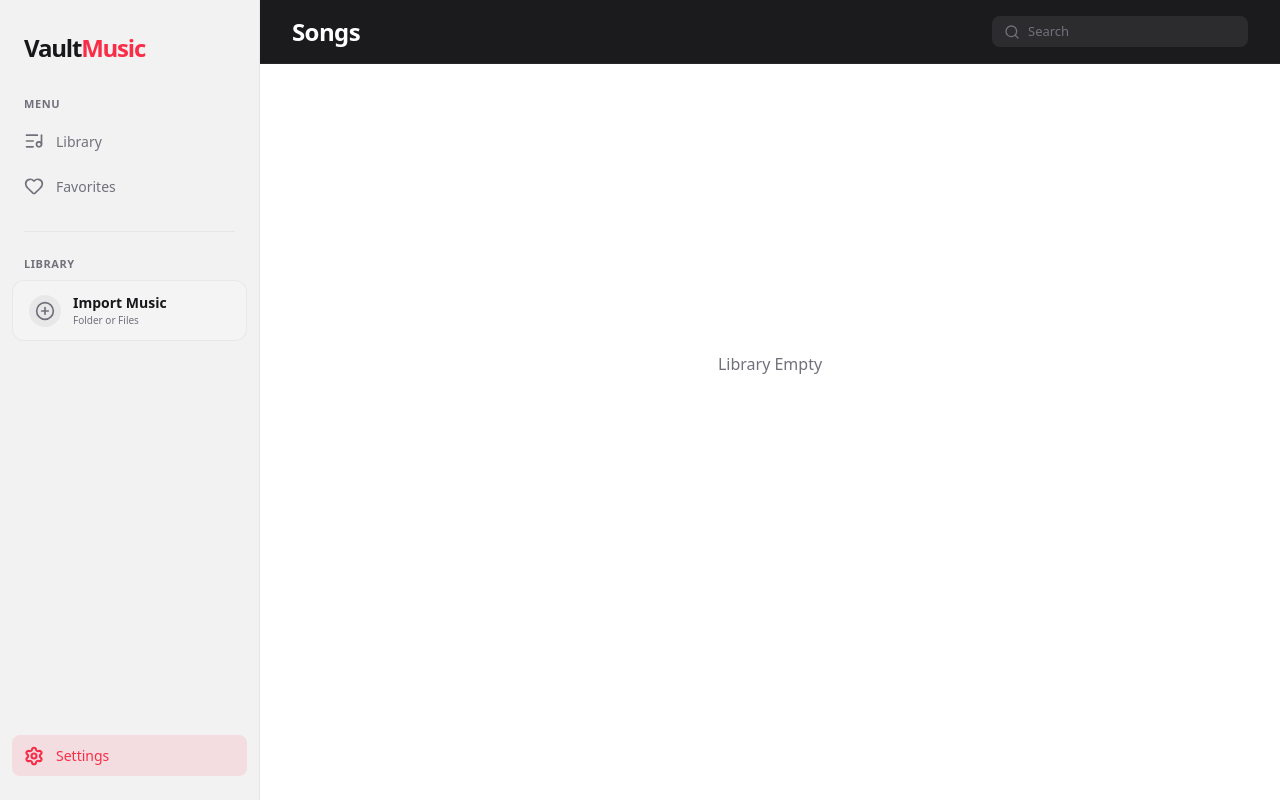
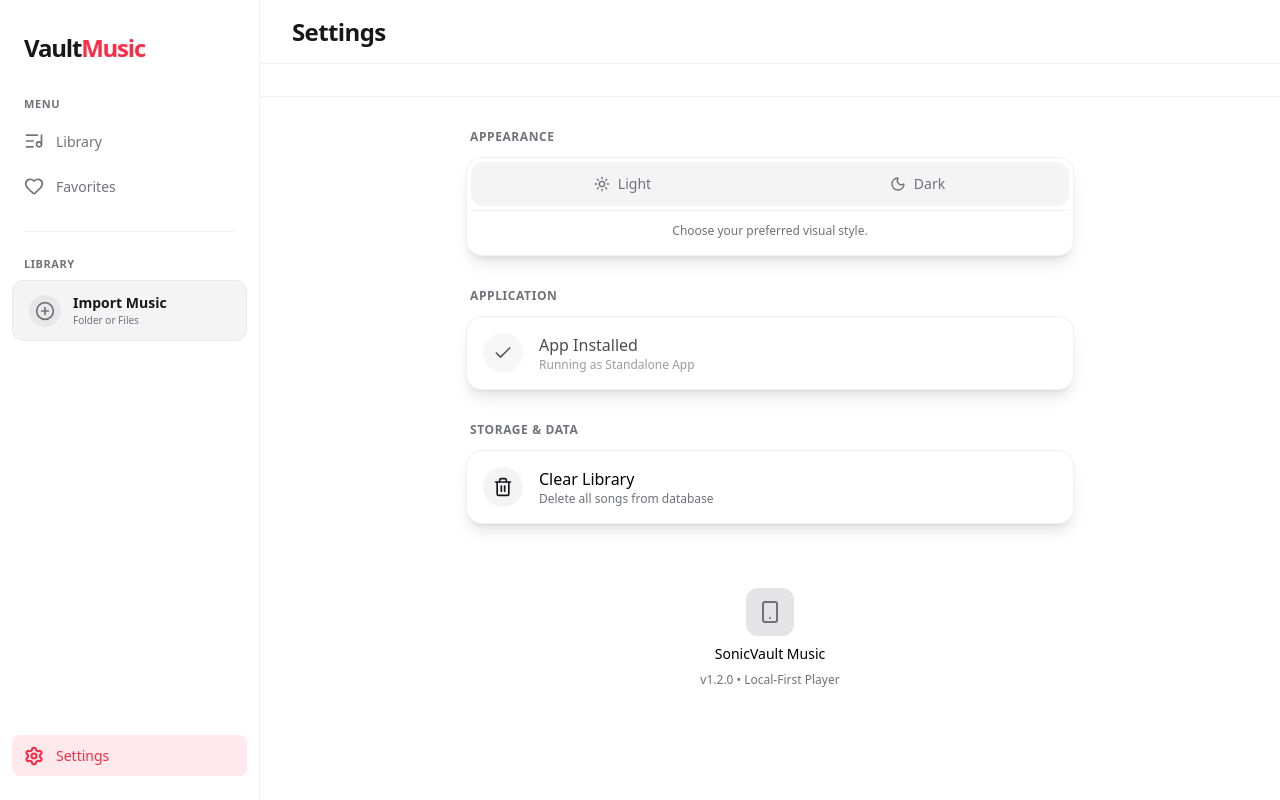
Before and after one commit to heolazz/vault, a React (Vite) app: page / in a window 1280 px wide. Both pictures are taken after a click on the button "Settings". Built offline with nearby package versions, Linux system fonts and the light colour scheme.

Commit message:
feat(settings): overhaul Settings UI with segmented theme control and improved layout

```diff
--- a/App.tsx
+++ b/App.tsx
@@ -4,10 +4,20 @@ import TrackList from './components/TrackList';
 import Player from './components/Player';
 import MobileNav from './components/MobileNav';
 import { Search } from 'lucide-react';
+import Settings from './components/Settings';
 import { useAppStore } from './store/useAppStore';
 
 const App: React.FC = () => {
-  const { loadLibrary, setSearchQuery, searchQuery, togglePlay, nextTrack, prevTrack } = useAppStore();
+  const { loadLibrary, setSearchQuery, searchQuery, togglePlay, nextTrack, prevTrack, activeView, theme } = useAppStore();
+
+  // Apply Theme Class
+  useEffect(() => {
+    if (theme === 'dark') {
+      document.documentElement.classList.add('dark');
+    } else {
+      document.documentElement.classList.remove('dark');
+    }
+  }, [theme]);
 
   useEffect(() => { loadLibrary(); }, [loadLibrary]);
 
@@ -23,29 +33,33 @@ const App: React.FC = () => {
   }, [togglePlay, nextTrack, prevTrack]);
 
   return (
-    <div className="h-screen w-screen flex flex-col md:flex-row bg-black text-zinc-200 overflow-hidden font-sans select-none">
+    <div className="h-screen w-screen flex flex-col md:flex-row bg-white dark:bg-black text-zinc-900 dark:text-zinc-200 overflow-hidden font-sans select-none transition-colors duration-300">
 
       {/* Sidebar (Desktop) */}
       <div className="hidden md:flex h-full shrink-0"><Sidebar /></div>
 
       {/* Main Content */}
       {/* PERUBAHAN: Hapus class 'pb-24' disini agar full height */}
-      <div className="flex-1 flex flex-col min-w-0 bg-[#1c1c1e] relative">
+      <div className="flex-1 flex flex-col min-w-0 bg-white dark:bg-[#1c1c1e] relative transition-colors duration-300">
 
         {/* Header */}
-        <div className="h-20 md:h-16 flex items-end md:items-center px-6 md:px-8 shrink-0 bg-[#1c1c1e]/80 backdrop-blur-md z-20 sticky top-0 border-b border-white/5 justify-between pb-3 md:pb-0">
-            <h2 className="text-2xl font-bold text-white tracking-tight">Songs</h2>
+        <div className="h-20 md:h-16 flex items-end md:items-center px-6 md:px-8 shrink-0 bg-white/80 dark:bg-[#1c1c1e]/80 backdrop-blur-md z-20 sticky top-0 border-b border-black/5 dark:border-white/5 justify-between pb-3 md:pb-0 transition-colors duration-300">
+          <h2 className="text-2xl font-bold text-zinc-900 dark:text-white tracking-tight">
+            {activeView === 'settings' ? 'Settings' : (activeView === 'favorites' ? 'Favorites' : 'Songs')}
+          </h2>
 
+          {activeView !== 'settings' && (
             <div className="relative w-full md:w-64 group ml-4">
-              <Search className="absolute left-3 top-1/2 -translate-y-1/2 w-4 h-4 text-zinc-500" />
+              <Search className="absolute left-3 top-1/2 -translate-y-1/2 w-4 h-4 text-zinc-400 dark:text-zinc-500" />
               <input
                 type="text" placeholder="Search" value={searchQuery} onChange={(e) => setSearchQuery(e.target.value)}
-                className="w-full bg-[#2c2c2e] hover:bg-[#3a3a3c] focus:bg-[#3a3a3c] text-[13px] text-white rounded-lg pl-9 pr-4 py-1.5 focus:outline-none transition-all placeholder-zinc-500"
+                className="w-full bg-zinc-100 dark:bg-[#2c2c2e] hover:bg-zinc-200 dark:hover:bg-[#3a3a3c] focus:bg-zinc-200 dark:focus:bg-[#3a3a3c] text-[13px] text-zinc-900 dark:text-white rounded-lg pl-9 pr-4 py-1.5 focus:outline-none transition-all placeholder-zinc-500 dark:placeholder-zinc-500"
               />
             </div>
+          )}
         </div>
 
-        <TrackList />
+        {activeView === 'settings' ? <Settings /> : <TrackList />}
       </div>
 
       <MobileNav />
--- a/components/Settings.tsx
+++ b/components/Settings.tsx
@@ -9,7 +9,7 @@ const Settings: React.FC = () => {
 
     // Helper Styles
     const isDark = theme === 'dark';
-  const bgColor = isDark ? 'bg-[#1c1c1e]' : 'bg-[#f5f5f7]';
+    const bgColor = isDark ? 'bg-[#1c1c1e]' : 'bg-white';
     const cardColor = isDark ? 'bg-[#2c2c2e]' : 'bg-white';
     const textColor = isDark ? 'text-white' : 'text-black';
     const subTextColor = isDark ? 'text-zinc-400' : 'text-zinc-500';
@@ -24,32 +24,32 @@ const Settings: React.FC = () => {
 
             {/* Header */}
             <div className={`h-16 flex items-center px-6 md:px-8 border-b ${borderColor} sticky top-0 z-10 ${bgColor}/80 backdrop-blur-md`}>
-        <h2 className={`text-2xl font-bold ${textColor} tracking-tight`}>Settings</h2>
             </div>
 
             <div className="p-6 md:p-8 max-w-2xl mx-auto w-full space-y-8">
 
-        {/* SECTION 1: APPEARANCE */}
                 <section>
                     <h3 className={`text-xs font-semibold uppercase tracking-wider ${subTextColor} mb-3 pl-1`}>Appearance</h3>
-            <div className={`${cardColor} rounded-2xl overflow-hidden shadow-sm border ${borderColor}`}>
-                <div
-                    onClick={toggleTheme}
-                    className={`flex items-center justify-between p-4 cursor-pointer hover:bg-black/5 dark:hover:bg-white/5 transition-colors`}
+                    <div className={`${cardColor} rounded-2xl overflow-hidden shadow-lg border ${borderColor} p-1`}>
+                        <div className="flex bg-zinc-100 dark:bg-zinc-800 rounded-xl p-1 relative">
+                            {/* Light Option */}
+                            <button
+                                onClick={() => theme === 'dark' && toggleTheme()}
+                                className={`flex-1 flex items-center justify-center gap-2 py-2 rounded-lg text-sm font-medium transition-all duration-200 z-10 ${theme === 'light' ? 'bg-white text-black shadow-sm' : 'text-zinc-500 hover:text-zinc-900 dark:hover:text-zinc-300'}`}
                             >
-                    <div className="flex items-center gap-4">
-                        <div className={`w-8 h-8 rounded-full flex items-center justify-center ${isDark ? 'bg-indigo-500/20 text-indigo-400' : 'bg-orange-500/20 text-orange-500'}`}>
-                            {isDark ? <Moon className="w-5 h-5" /> : <Sun className="w-5 h-5" />}
+                                <Sun className="w-4 h-4" /> Light
+                            </button>
+
+                            {/* Dark Option */}
+                            <button
+                                onClick={() => theme === 'light' && toggleTheme()}
+                                className={`flex-1 flex items-center justify-center gap-2 py-2 rounded-lg text-sm font-medium transition-all duration-200 z-10 ${theme === 'dark' ? 'bg-[#3a3a3c] text-white shadow-sm' : 'text-zinc-500 hover:text-zinc-900 dark:hover:text-zinc-300'}`}
+                            >
+                                <Moon className="w-4 h-4" /> Dark
+                            </button>
                         </div>
-                        <div>
-                            <p className={`font-medium ${textColor}`}>Theme Mode</p>
-                            <p className={`text-xs ${subTextColor}`}>{isDark ? 'Dark' : 'Light'} Mode Active</p>
-                        </div>
-                    </div>
-                    {/* Toggle Switch UI */}
-                    <div className={`w-12 h-7 rounded-full p-1 transition-colors ${isDark ? 'bg-zinc-600' : 'bg-[#fa2d48]'}`}>
-                        <div className={`w-5 h-5 bg-white rounded-full shadow-md transform transition-transform ${isDark ? '' : 'translate-x-5'}`} />
-                    </div>
+                        <div className="px-4 py-3 text-xs text-zinc-500 text-center border-t border-black/5 dark:border-white/5 mt-1">
+                            Choose your preferred visual style.
                         </div>
                     </div>
                 </section>
@@ -57,16 +57,15 @@ const Settings: React.FC = () => {
                 {/* SECTION 2: APPLICATION (INSTALL) */}
                 <section>
                     <h3 className={`text-xs font-semibold uppercase tracking-wider ${subTextColor} mb-3 pl-1`}>Application</h3>
-            <div className={`${cardColor} rounded-2xl overflow-hidden shadow-sm border ${borderColor} divide-y divide-white/5`}>
+                    <div className={`${cardColor} rounded-2xl overflow-hidden shadow-lg border ${borderColor}`}>
 
-                {/* Install Button Logic */}
                         {isInstallable ? (
                             <div
                                 onClick={installApp}
-                        className="flex items-center justify-between p-4 cursor-pointer hover:bg-black/5 dark:hover:bg-white/5 transition-colors"
+                                className="flex items-center justify-between p-4 cursor-pointer hover:bg-black/5 dark:hover:bg-white/5 transition-colors group"
                             >
                                 <div className="flex items-center gap-4">
-                            <div className="w-8 h-8 rounded-full bg-[#fa2d48]/20 text-[#fa2d48] flex items-center justify-center">
+                                    <div className="w-10 h-10 rounded-full bg-zinc-100 dark:bg-zinc-800 flex items-center justify-center text-zinc-900 dark:text-white group-hover:scale-110 transition-transform">
                                         <Download className="w-5 h-5" />
                                     </div>
                                     <div>
@@ -74,12 +73,14 @@ const Settings: React.FC = () => {
                                         <p className={`text-xs ${subTextColor}`}>Install as PWA for offline use</p>
                                     </div>
                                 </div>
-                        <span className="text-xs font-bold text-[#fa2d48] bg-[#fa2d48]/10 px-3 py-1 rounded-full">INSTALL</span>
+                                <div className="text-zinc-400 dark:text-zinc-600">
+                                    <Download className="w-5 h-5" />
+                                </div>
                             </div>
                         ) : (
-                    <div className="flex items-center justify-between p-4 opacity-50 cursor-not-allowed">
+                            <div className="flex items-center justify-between p-4 opacity-70">
                                 <div className="flex items-center gap-4">
-                            <div className="w-8 h-8 rounded-full bg-green-500/20 text-green-500 flex items-center justify-center">
+                                    <div className="w-10 h-10 rounded-full bg-zinc-100 dark:bg-zinc-800 flex items-center justify-center text-zinc-900 dark:text-white">
                                         <Check className="w-5 h-5" />
                                     </div>
                                     <div>
@@ -95,17 +96,17 @@ const Settings: React.FC = () => {
                 {/* SECTION 3: STORAGE */}
                 <section>
                     <h3 className={`text-xs font-semibold uppercase tracking-wider ${subTextColor} mb-3 pl-1`}>Storage & Data</h3>
-            <div className={`${cardColor} rounded-2xl overflow-hidden shadow-sm border ${borderColor}`}>
+                    <div className={`${cardColor} rounded-2xl overflow-hidden shadow-lg border ${borderColor}`}>
                         <div
                             onClick={handleClear}
-                    className="flex items-center justify-between p-4 cursor-pointer hover:bg-red-500/10 transition-colors group"
+                            className="flex items-center justify-between p-4 cursor-pointer hover:bg-black/5 dark:hover:bg-white/5 transition-colors group"
                         >
                             <div className="flex items-center gap-4">
-                        <div className="w-8 h-8 rounded-full bg-red-500/20 text-red-500 flex items-center justify-center group-hover:bg-red-500 group-hover:text-white transition-colors">
+                                <div className="w-10 h-10 rounded-full bg-zinc-100 dark:bg-zinc-800 flex items-center justify-center text-zinc-900 dark:text-white group-hover:scale-110 transition-transform">
                                     <Trash2 className="w-5 h-5" />
                                 </div>
                                 <div>
-                            <p className={`font-medium ${isDark ? 'text-red-400' : 'text-red-600'}`}>Clear Library</p>
+                                    <p className={`font-medium ${textColor} group-hover:text-red-500 transition-colors`}>Clear Library</p>
                                     <p className={`text-xs ${subTextColor}`}>Delete all songs from database</p>
                                 </div>
                             </div>
```
Lines whose indentation alone changed are shown as unchanged.
